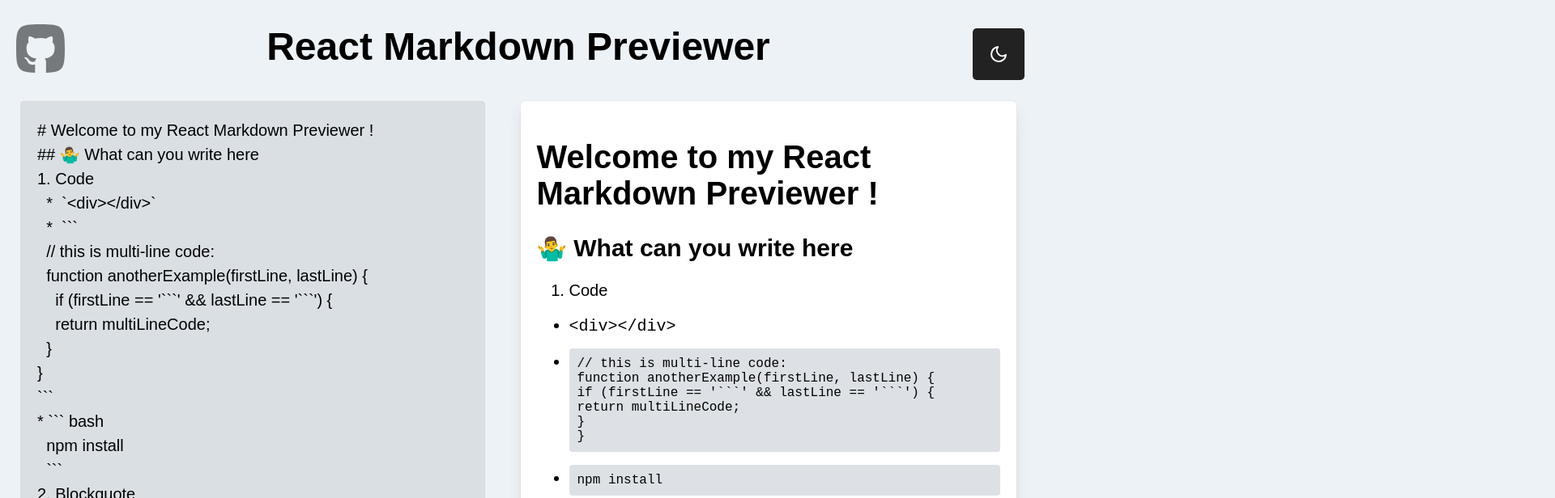
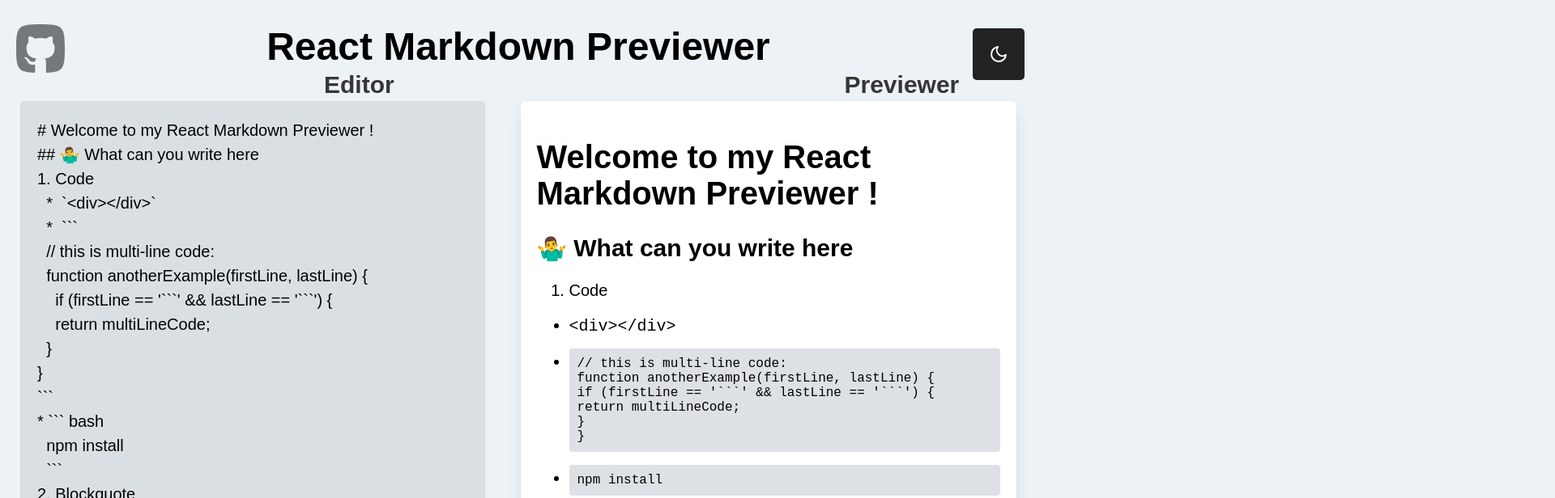
Before and after one commit to vanisingh-24/React-Markdown-Previewer, a React (Create React App) app: page / in a window 1280 px wide. Shown: the top 616 px of the page at 81% size, 1920 px wide, since content can reach past the window. Built offline with nearby package versions, Linux system fonts and the light colour scheme.

Commit message:
Toolbar added

```diff
--- /dev/null
+++ b/src/App.css
@@ -0,0 +1,22 @@
+.has-text-weight-bold {
+    font-weight: 700 !important;
+}
+
+.has-text-centered {
+    text-align: center !important;
+}
+
+.toolbar{
+    font-size: 30px;
+    text-align: center;
+    position: absolute;
+    margin-top: -40px;
+    margin-left: 400px;
+    display: flex;
+    align-items: center;
+    justify-content: space-between;
+    height: 2.5rem;
+    width: 100%;
+    font-weight: 700!important;
+    font-family: 'Poppins', sans-serif;
+}
--- a/src/App.js
+++ b/src/App.js
@@ -1,7 +1,9 @@
 import React, { useState,useEffect } from 'react';
 import { ThemeProvider } from 'styled-components';
 import marked from 'marked';
+import './App.css';
 
+import Toolbar from './Components/Toolbar';
 import GlobalStyles from './utils/GlobalStyles';
 import Main from './Components/Main';
 import Container from './Components/Container';
@@ -49,11 +51,17 @@
             {theme === 'dark' ? <SunIcon /> : <MoonIcon />}
           </Toggle>
           <Main>
+            <div>
+            <Toolbar text="Editor" />
             <Editor
               value={markdown}
               onChange={e => setMarkdown(e.target.value)}
             />
+            </div>
+            <div>
+            <Toolbar text="Previewer" />
             <Previewer dangerouslySetInnerHTML={{ __html: marked(markdown) }} />
+            </div>
           </Main>
         </Container>
         <RepoLink />
--- /dev/null
+++ b/src/Components/Toolbar.js
@@ -0,0 +1,11 @@
+import React from 'react';
+
+const Toolbar = (props) => {
+    return (
+        <div className="toolbar is-size-5 has-text-weight-bold has-text-centered">
+            {props.text}
+        </div>
+    );
+}
+
+export default Toolbar;
```
Also changed, not shown: 1 other file (tests, documents, lock files or other folders).
